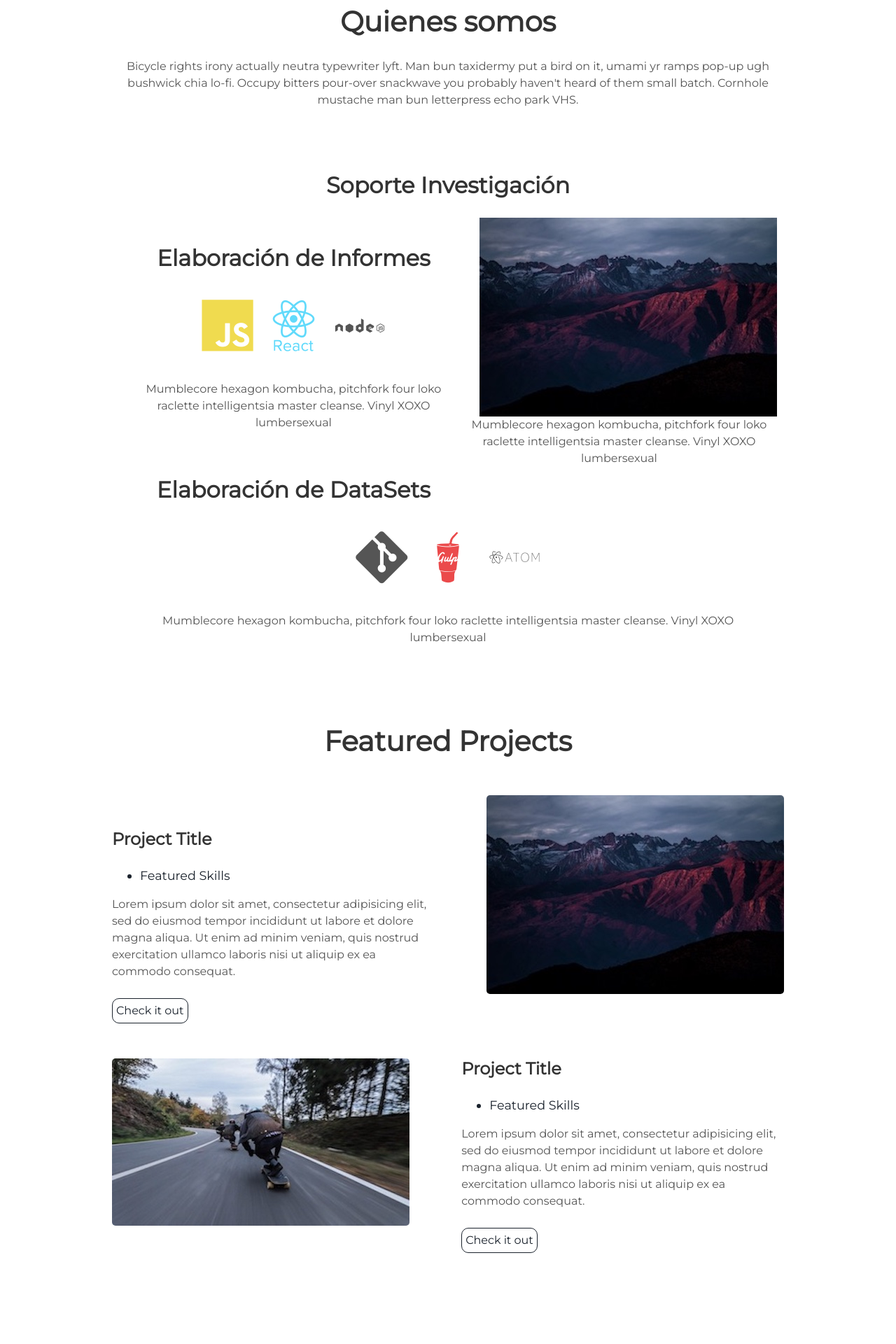
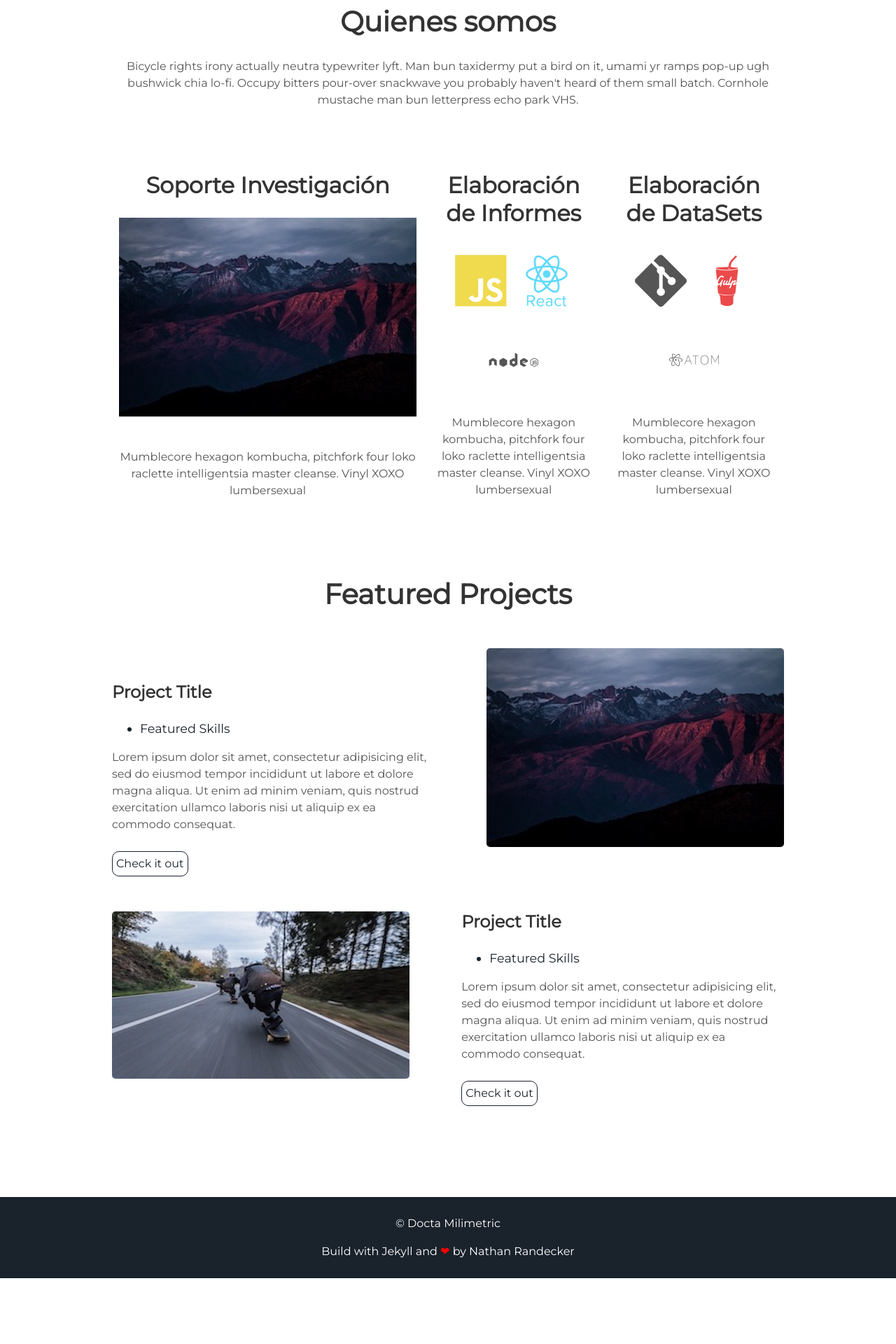
Before and after one commit to acristiansanchez/milimetric, a Jekyll site: the page built from index.html, in a window 1280 px wide. Shown: the part 974-2894 px from the top of the page at 70% size. Built offline with Jekyll 4.4.1, drawn with Linux system fonts in a browser that asks for light colours; after the commit the page ends 2800 px from its top, so only the background shows below that.

Commit message:
Update about.html

```diff
--- a/_includes/about.html
+++ b/_includes/about.html
@@ -5,7 +5,6 @@
   <div class="user">
     <div class="tech">
       <h2>Soporte Investigación</h2>
-       <div class="images-right">
          <img alt="mountains" src="{{ "/assets/img/mountains.jpg" | prepend: site.baseurl }}" />
       <!-- <i class="devicon-pycharm-plain"></i> -->
       <!-- <i class="devicon-python-plain"></i> -->
```
